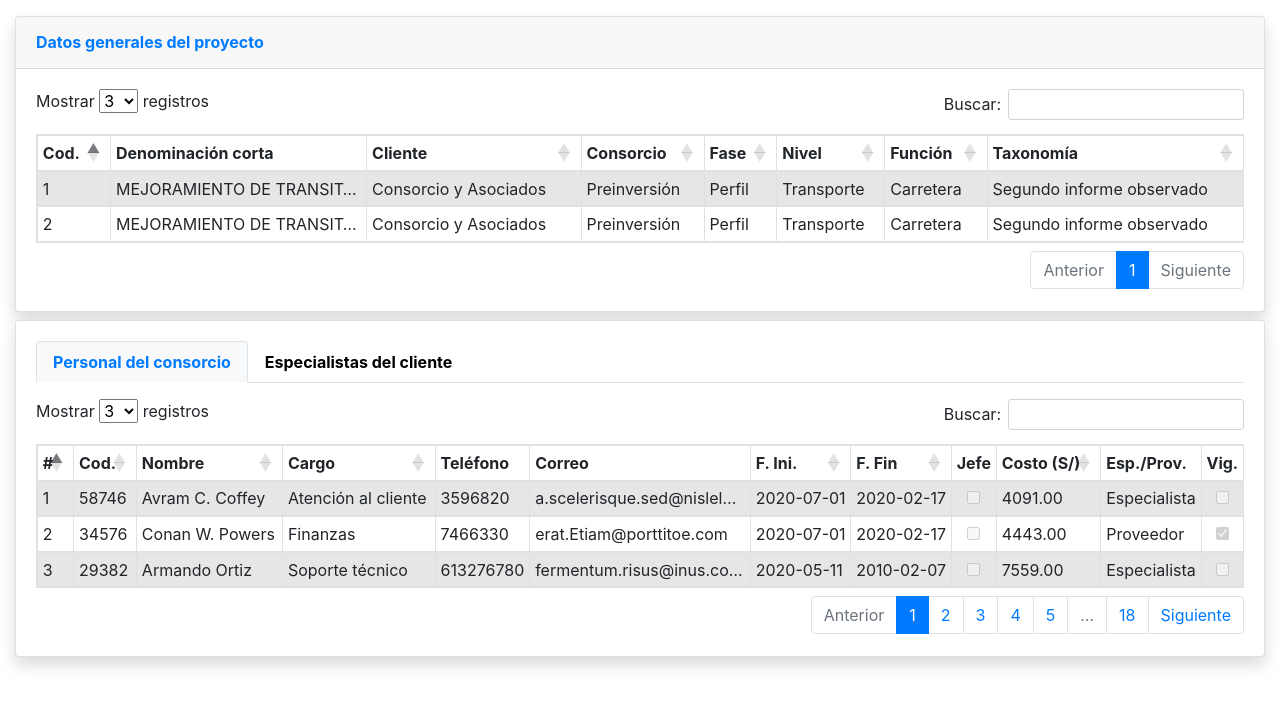
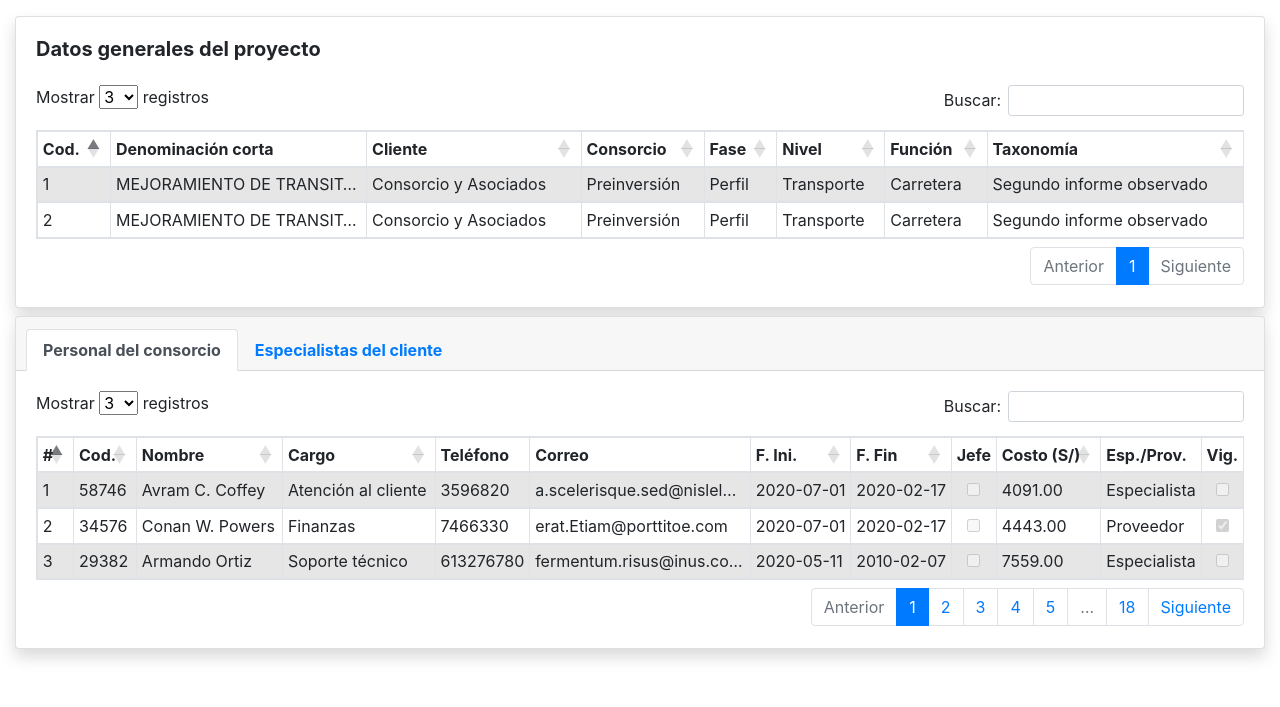
Before and after one commit to gerson248/especialistas, a Django app: page /posts/ in a window 1280 px wide. Shown: the top 707 px of the page. Run offline with Django 3.2, Linux system fonts and the light colour scheme; some libraries are stand-ins or nearby versions.

Commit message:
Cambios de estetica de pestañas y titulo

```diff
--- a/empresa/posts/templates/posts/index.html
+++ b/empresa/posts/templates/posts/index.html
@@ -21,12 +21,9 @@
         <main class="container-fluid">
             <!-- Datos generales del proyecto -->
 			<div class="card shadow mt-3 mb-2">
-                <!-- Titulo -->
-				<div class="card-header py-3">
-					<h6 class="m-0 font-weight-bold text-primary">Datos generales del proyecto</h6>
-				</div>
                 <!-- Muestra de datos -->
                 <div class=" card-body">
+                    <h5 class="card-title mb-4 font-weight-bold">Datos generales del proyecto</h5>
                     <div class="table-responsive">
                         <table id="TablaDatosConsorcio" class="table table-sm table-bordered table-striped"> <!--class="table table-sm table-bordered table-striped"-->
                             <thead>
@@ -71,9 +68,9 @@
 
             <!-- Tarjeta de las pestañas -->
             <div class="card shadow mb-3">
-                <div class="card-body">
+                <div class="card-header">
                     <!-- Inicialiazacion de pestañas -->
-                    <ul class="nav nav-tabs" role="tablist">
+                    <ul class="nav nav-tabs card-header-tabs" role="tablist">
                         <li class="nav-item">
                             <a class="nav-link font-weight-bold active" id="home-tab" data-toggle="tab" href="#PersonalConsorcio" role="tab" aria-controls="consorcio" aria-selected="true">Personal del consorcio</a>
                         </li>
@@ -81,8 +78,10 @@
                             <a class="nav-link font-weight-bold" id="profile-tab" data-toggle="tab" href="#EspecialistaCliente" role="tab" aria-controls="cliente" aria-selected="false">Especialistas del cliente</a>
                         </li>
                     </ul>
+                </div>
+                <div class="card-body">
                     <!-- Contenido de las pestañas -->
-                    <div class="tab-content pt-3">
+                    <div class="tab-content">
                         <!-- Pestaña Personal del Consorcio -->
                         <div class="tab-pane fade show active" id="PersonalConsorcio" role="tabpanel" aria-labelledby="consorcio-tab">
                             <!-- Muestra la tabla Personal del Consorcio -->
```
Also changed, not shown: empresa/posts/static/posts/estilos.css (+5 -2 lines).
